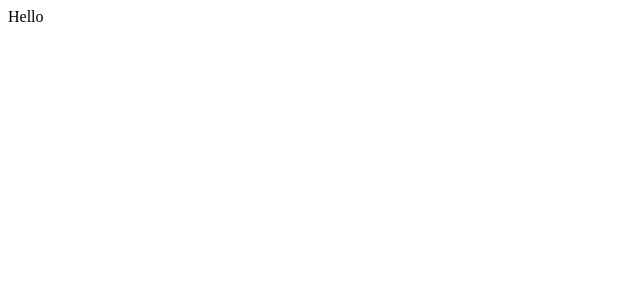
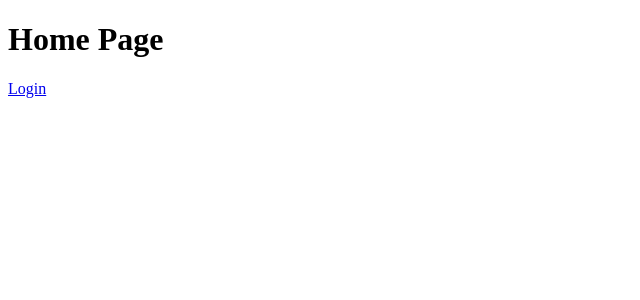
Before and after one commit to ragozin-n/react-dashboard-boilerplate, a React (Create React App) app: page / in a window 1280 px wide. Shown: the top 300 px of the page, without its empty margins (0-640 px from the left). Built offline with nearby package versions, Linux system fonts and the light colour scheme.

Commit message:
React router setup

```diff
--- a/package.json
+++ b/package.json
@@ -5,6 +5,8 @@
   "dependencies": {
     "react": "^16.2.0",
     "react-dom": "^16.2.0",
+    "react-router": "^4.2.0",
+    "react-router-dom": "^4.2.2",
     "react-scripts": "1.1.0"
   },
   "scripts": {
--- a/src/App.js
+++ b/src/App.js
@@ -1,5 +1,13 @@
-import React from 'react';
+import React from "react";
+import { Route } from "react-router-dom";
+import HomePage from "./components/pages/HomePage";
+import LoginPage from "./components/pages/LoginPage";
 
-const App = () => <div>Hello</div>
+const App = () => (
+  <div>
+    <Route path="/" exact component={HomePage} />
+    <Route path="/login" exact component={LoginPage} />
+  </div>
+);
 
 export default App;
--- /dev/null
+++ b/src/components/pages/HomePage.js
@@ -0,0 +1,11 @@
+import React from "react";
+import { Link } from "react-router-dom";
+
+const HomePage = () => (
+  <div>
+    <h1>Home Page</h1>
+    <Link to="/login">Login</Link>
+  </div>
+);
+
+export default HomePage;
--- /dev/null
+++ b/src/components/pages/LoginPage.js
@@ -0,0 +1,9 @@
+import React from "react";
+
+const LoginPage = () => (
+  <div>
+    <h1>Login Page</h1>
+  </div>
+);
+
+export default LoginPage;
--- a/src/index.js
+++ b/src/index.js
@@ -1,7 +1,13 @@
-import React from 'react';
-import ReactDOM from 'react-dom';
-import App from './App';
-import registerServiceWorker from './registerServiceWorker';
+import React from "react";
+import ReactDOM from "react-dom";
+import { BrowserRouter } from "react-router-dom";
+import App from "./App";
+import registerServiceWorker from "./registerServiceWorker";
 
-ReactDOM.render(<App />, document.getElementById('root'));
+ReactDOM.render(
+  <BrowserRouter>
+    <App />
+  </BrowserRouter>,
+  document.getElementById("root")
+);
 registerServiceWorker();
```
Also changed, not shown: 2 other files (tests, documents, lock files or other folders).
